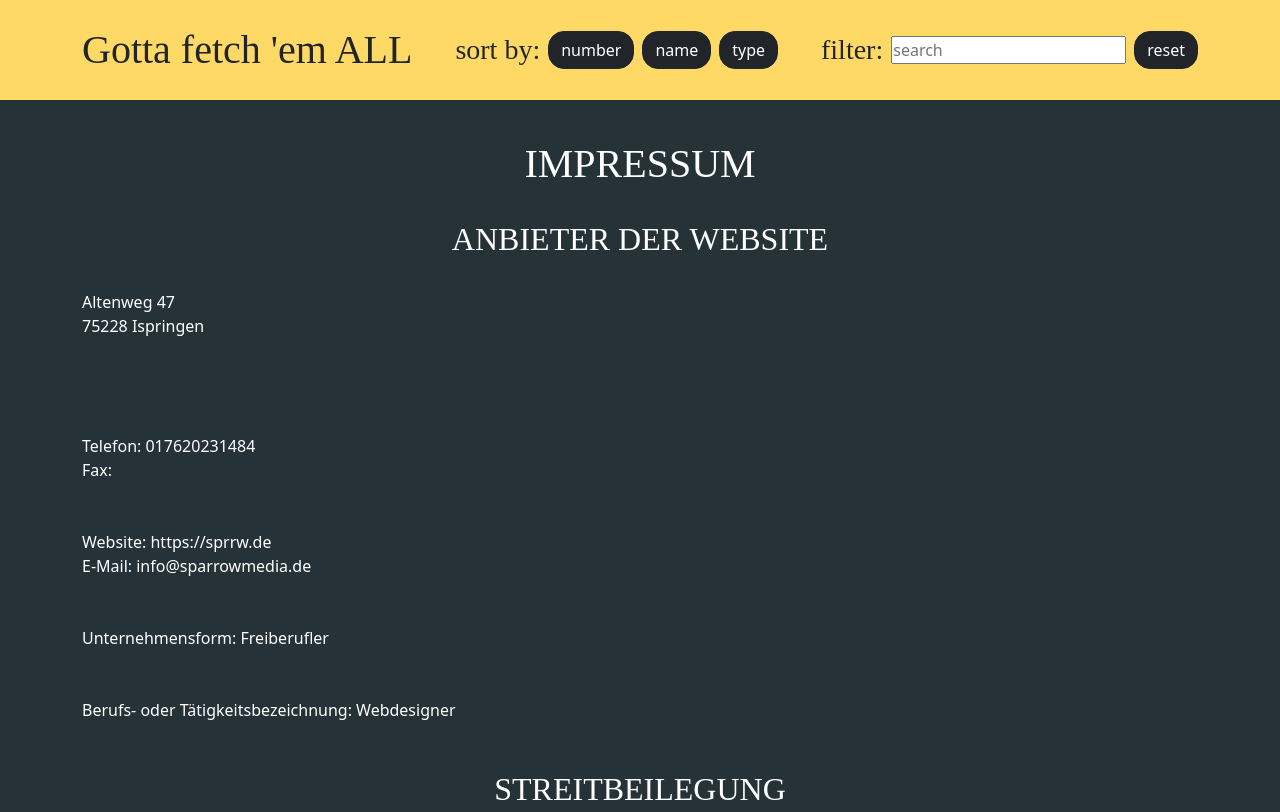
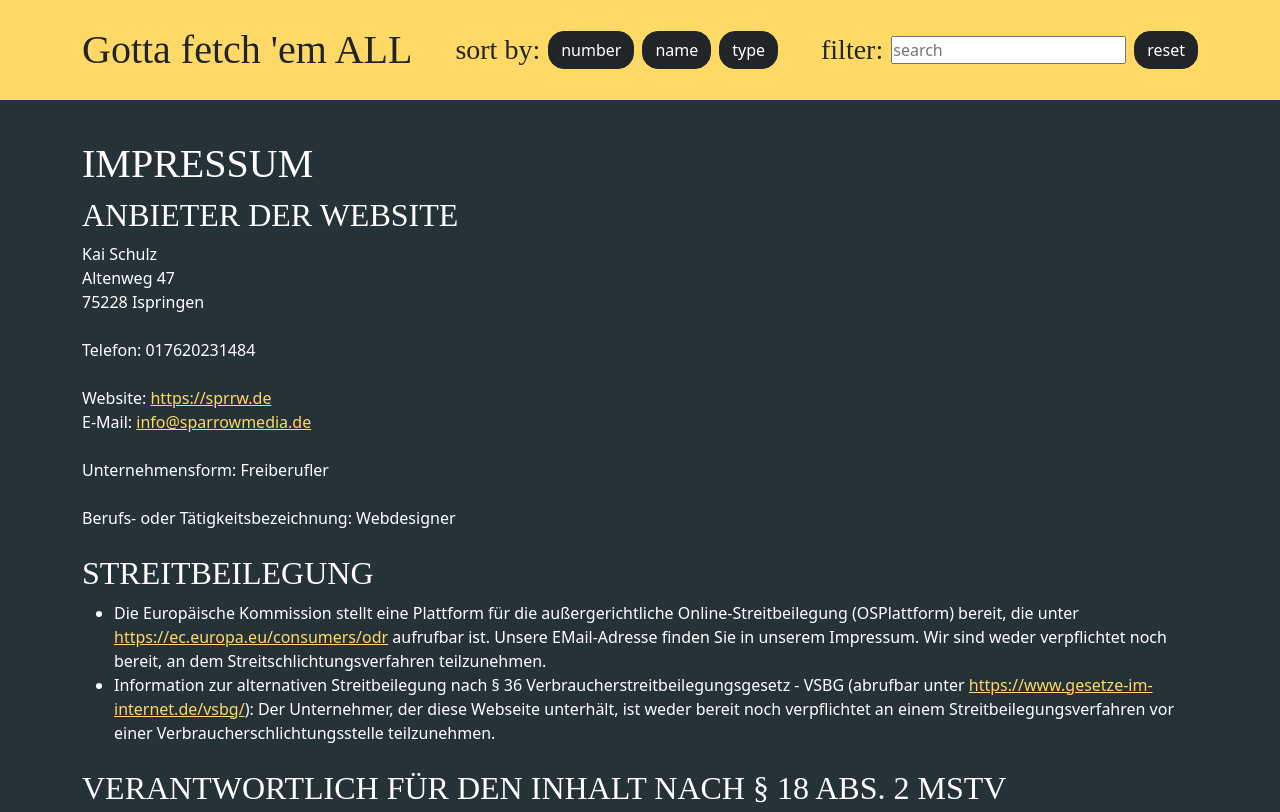
Before and after one commit to sprrwDE/pokedex, a plain HTML site: page impressum.html in a window 1280 px wide. Shown: the top 812 px of the page. Drawn offline with nearby package versions, Linux system fonts and the light colour scheme; a web font is replaced by a local one.

Commit message:
relaunch

```diff
--- a/impressum.html
+++ b/impressum.html
@@ -36,13 +36,12 @@
         <section class="legal-wrapper container">
             <h1>IMPRESSUM</h1>
 <H2>ANBIETER DER WEBSITE</H2>
-<p> Altenweg 47<br/>
+<p>Kai Schulz<br>
+Altenweg 47<br/>
 75228 Ispringen</p>
-<p> </p>
-<p> Telefon: 017620231484<br/>
-Fax: </p>
-<p> Website: https://sprrw.de<br/>
-E-Mail: info@sparrowmedia.de </p>
+<p> Telefon: 017620231484</p>
+<p> Website: <a href="https://sprrw.de">https://sprrw.de</a><br/>
+E-Mail: <a href="info@sparrowmedia.de">info@sparrowmedia.de</a> </p>
 <p> Unternehmensform: Freiberufler<br/> </p>
 <p>Berufs- oder Tätigkeitsbezeichnung: Webdesigner</p>
 <H2>STREITBEILEGUNG</H2>
--- a/legal.css
+++ b/legal.css
@@ -53,6 +53,7 @@ footer {
     flex-direction: column;
     justify-content: flex-start!important;
     width: 100%!important;
+    gap: 8px;
 }
 
 .legal-wrapper p, ul {
@@ -62,3 +63,8 @@ footer {
 .legal-wrapper a {
     color: #FFD866;
 }
+
+.legal-wrapper h1, h2, h3, h4, h5, h6 {
+    width: 100%!important;
+    text-align: left;
+}
```
